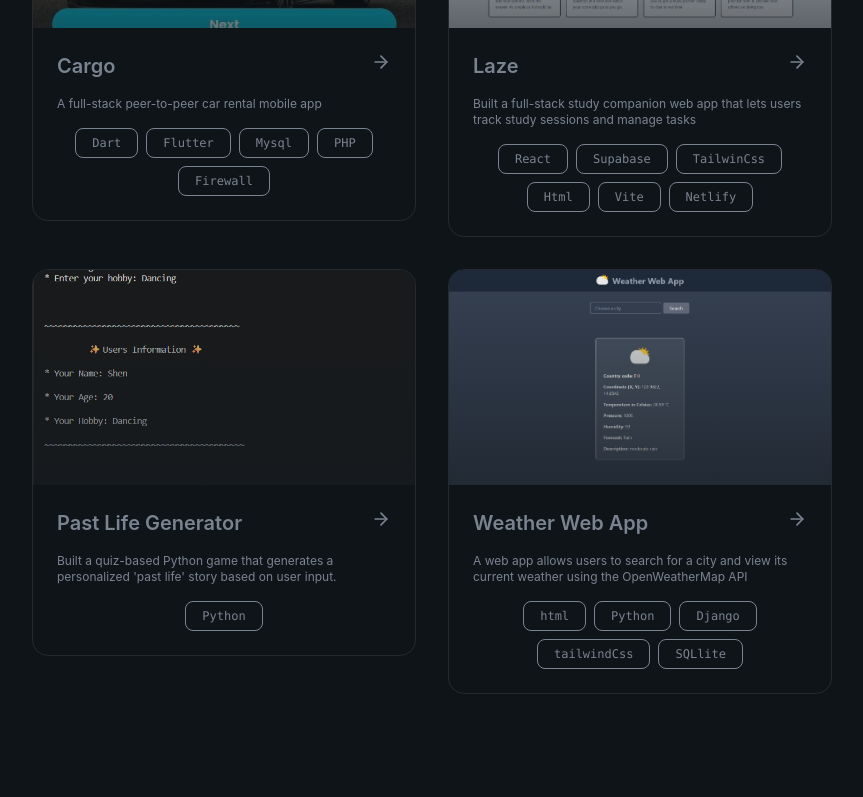
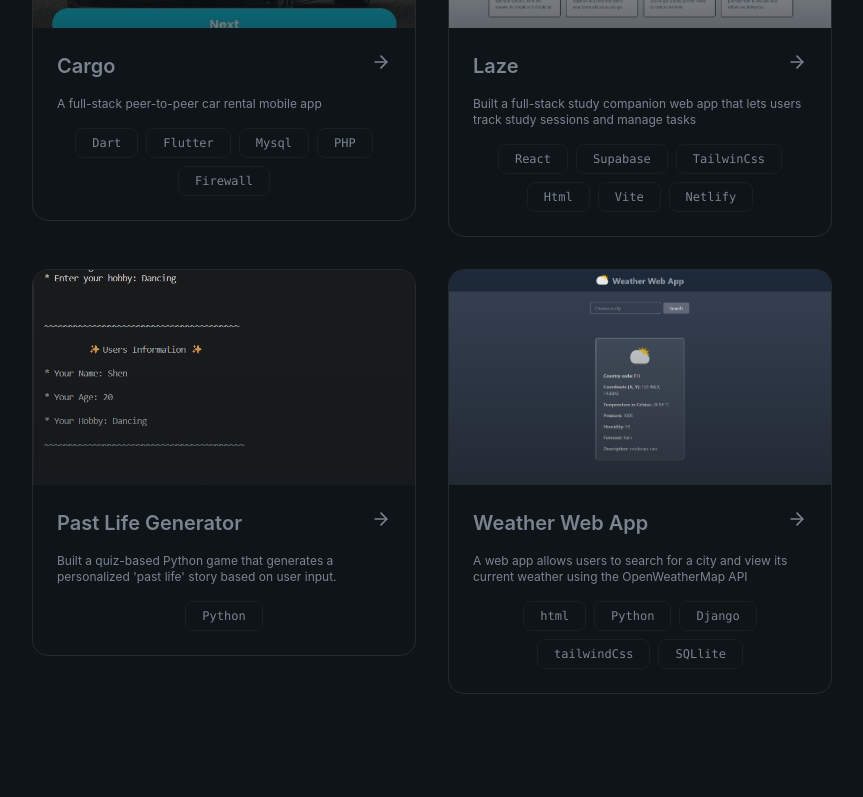
Before and after one commit to Ein-shen/My-porfolio, a React (Vite) app: page / in a window 1280 px wide. Shown: the part 840-1637 px from the top of the page, without its empty margins (208-1071 px from the left). Built offline with nearby package versions, Linux system fonts and the light colour scheme; the HTML template or start-up script is replaced by a standard one.

Commit message:
added new languages here in the experience

```diff
--- a/src/sections/Projects.jsx
+++ b/src/sections/Projects.jsx
@@ -93,11 +93,11 @@ export const Projects = () => {
                                         <ArrowRight className="w-5 h-5 text-muted-foreground group-hover:text-foreground group-hover:translate-x-1 group-hover:-translate-y-1 transition-all" />
                                     </div>
                                     <p className="text-muted-foreground text-xs">{project.description}</p>
-                                    <div className="flex flex-wrap gap-2 justify-center">
+                                    <div className="flex flex-wrap gap-2 justify-center max-w-md mx-auto">
                                         {project.tags.map((tag, tagIdx) => (
                                             <span
                                                 key={tagIdx}
-                                                className=" font-mono px-4 py-1.5 rounded-lg text-xs font-medium border border-border/ text-muted-foreground hover:border-foreground hover:text-foreground transition-all duration-300"
+                                                className="font-mono px-4 py-1.5 rounded-lg text-xs font-medium border border-border/50 text-muted-foreground hover:border-foreground hover:text-foreground transition-all duration-300"
                                             >
                                                 {tag}
                                             </span>
```
